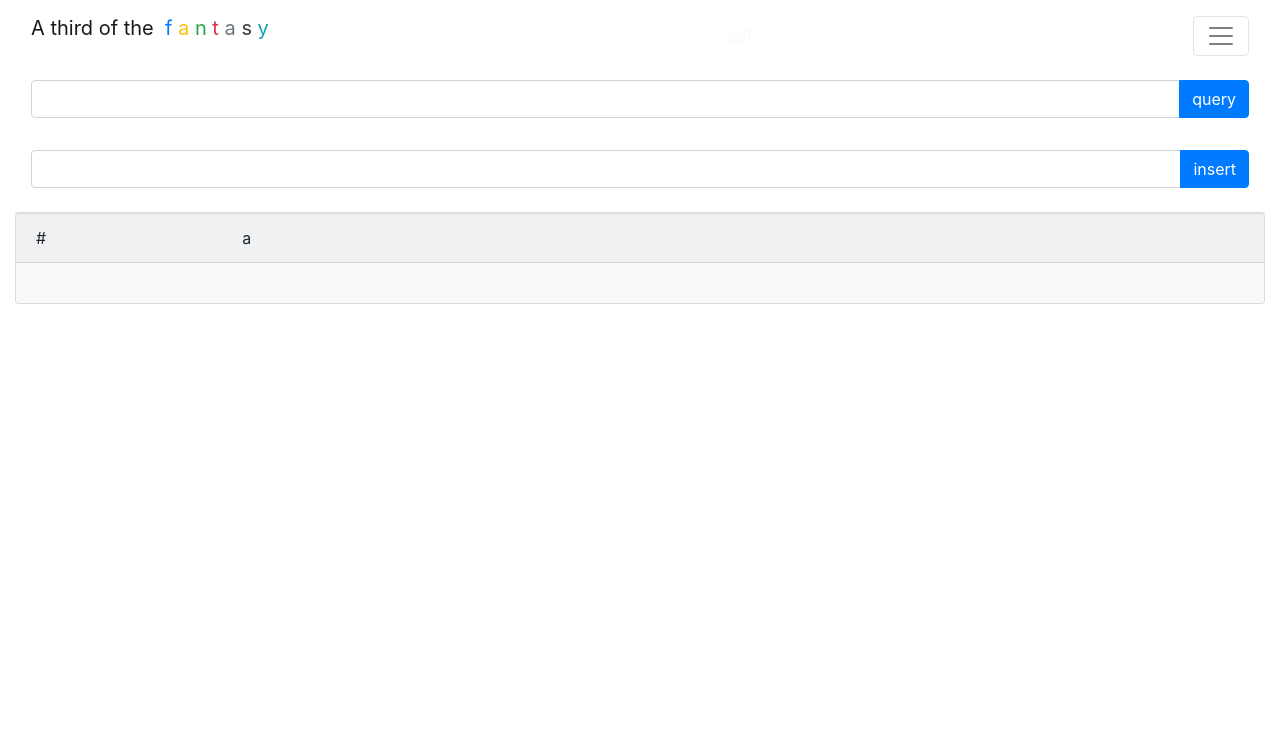
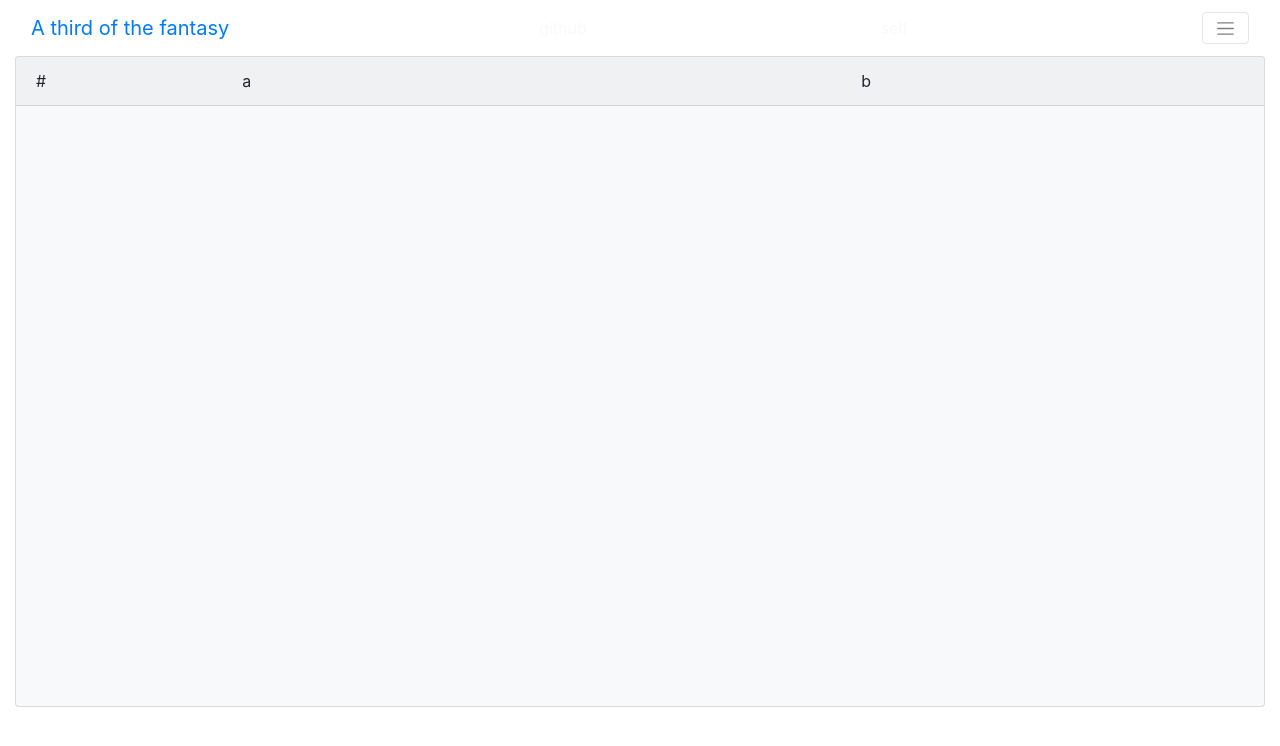
Before and after one commit to bghuan/fantasy, a PHP site: page / in a window 1280 px wide. Shown: the top 746 px of the page. Run offline with PHP 8.4, Linux system fonts and the light colour scheme; some libraries are stand-ins or nearby versions.

Commit message:
a+edit b create two input for a and b,use the split(',') make array

```diff
--- a/index.html
+++ b/index.html
@@ -10,32 +10,29 @@
 </head>
 
 <body class="container-fluid">
-    <div class="pos-f-t border-bottom bg-white">
+    <div class="pos-f-t bg-white">
         <nav class="navbar navbar-light">
-            <p class="navbar-brand"><a>A third of the</a>&nbsp;
-                <a class="text-primary">f</a>
-                <a class="text-warning">a</a>
-                <a class="text-success">n</a>
-                <a class="text-danger">t</a>
-                <a class="text-secondary">a</a>
-                <a class="text-dark">s</a>
-                <a class="text-info">y</a>
-            </p>
+            <a class="navbar-brand"> <span class="text-primary">A</span> <span class="text-primary">third</span> <span
+                    class="text-primary">of</span>
+                <span class="text-primary">the</span> <span class="text-primary">fantasy</span>
+            </a>
+            <a href="https://github.com/admnst/A-third-of-the-Fantasy.git" class="btn-outline-light">github</a>
             <a href="" class="btn-outline-light">self</a>
             <button class="navbar-toggler btn btn-light" type="button" data-toggle="collapse" data-target="#navbarToggleExternalContent"
                 aria-controls="navbarToggleExternalContent" aria-expanded="false" aria-label="Toggle navigation">
-                <span class="navbar-toggler-icon"></span>
+                <span class="navbar-toggler-icon btn-sm"></span>
             </button>
         </nav>
-        <div class="collapse show" id="navbarToggleExternalContent">
+        <div class="collapse" id="navbarToggleExternalContent">
             <div class="navbar input-group mb-3">
-                <input type="text" class="form-control" id="input_query">
+                <input type="text" class="form-control" id="input_query" placeholder="object name">
                 <div class="input-group-append">
                     <button class="btn btn-primary" type="button" onclick="query()">query</button>
                 </div>
             </div>
             <div class="navbar input-group mb-3">
-                <input type="text" class="form-control" id="a">
+                <input type="text" class="form-control" id="a" placeholder="insert object">
+                <input type="text" class="form-control" id="b" placeholder="Array of slipt(',')">
                 <div class="input-group-append">
                     <button class="btn btn-primary" type="button" onclick="insert()">insert</button>
                 </div>
@@ -46,10 +43,11 @@
         <div class="card-header">
             <div class="row">
                 <div class="col-2">#</div>
-                <div class="col-10">a</div>
+                <div class="col-6">a</div>
+                <div class="col-4">b</div>
             </div>
         </div>
-        <div class="row card-body" id="div_query"></div>
+        <div class="row card-body" id="div_query" style="min-height:600px"></div>
     </div>
     <script>
         var query = function (obj) {
@@ -66,8 +64,10 @@
             HttpGet(url, callBack);
         }
         var insert = function () {
-            //var url = 'https://47.112.7.7/create.php?a=' + document.getElementById("a_input").value + '&b=' + document.getElementById("b").value;
-            var url = 'https://buguohwng.com/create.php?a=' + document.getElementById("a").value;
+            var a = document.getElementById("a").value;
+            if (a == '') { alert("please type a object") }
+            var b = JSON.stringify(document.getElementById("b").value.split(","));
+            var url = 'https://buguoheng.com/create.php?a=' + a + '&b=' + b;
             var callBack = function () { query(); }
             HttpGet(url, callBack);
         }
@@ -82,11 +82,25 @@
                 }
                 index.innerHTML = j;
                 div.appendChild(index);
-                var a = document.createElement("div");
-                a.className = "col-10";
+                var a_div = document.createElement("div");
+                var a = document.createElement("a");
+                var a_edit = document.createElement("button");
+                a_div.className = "col-6";
+                a_edit.className = "btn btn-outline-light";
                 a.onclick = function () { query(this) };
+                a_edit.onclick = function () {
+                    document.getElementById("a").value = this.innerHTML;
+                    $('.collapse').collapse('show');
+                };
                 a.innerHTML = json[j]['a'] == undefined ? '' : json[j]['a'];
-                div.appendChild(a);
+                a_edit.innerHTML = "edit";
+                a_div.appendChild(a);
+                a_div.appendChild(a_edit);
+                div.appendChild(a_div);
+                var b = document.createElement("div");
+                b.className = "col-4";
+                b.innerHTML = json[j]['b'] == undefined ? '' : JSON.stringify(json[j]['b']);
+                div.appendChild(b);
             }
         }
         var HttpGet = function (Url, CallBack) {
```
Also changed, not shown: create.php (+11 -25 lines).
